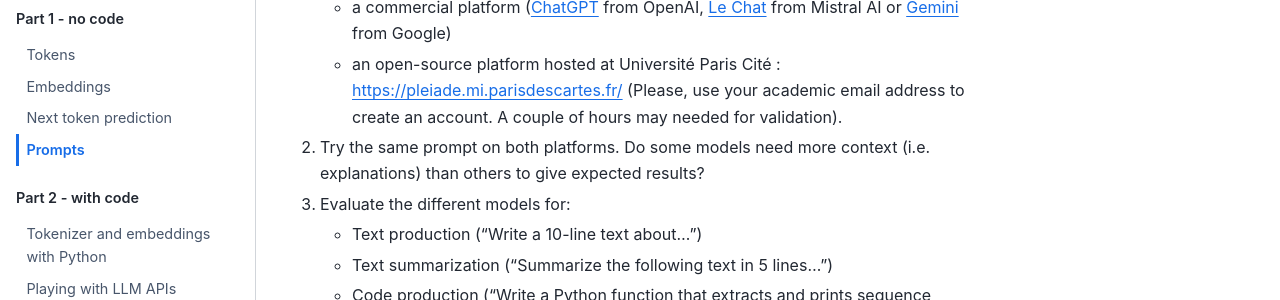
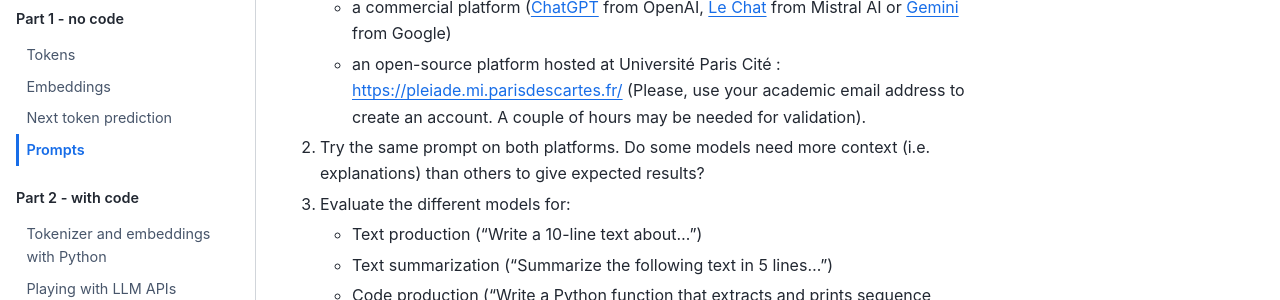
Before and after one commit to pierrepo/llm-practicals, a Jupyter Book: the page built from content/prompts.md, in a window 1280 px wide and 900 px high. Shown: the part 252-552 px from the top of the window. Built offline with Jupyter Book 1.0.4 settings and Sphinx 7.4.7 and the Sphinx Book theme 1.1.4, drawn with Linux system fonts in a browser that asks for light colours.

Commit message:
Fix typos

```diff
--- a/content/prompts.md
+++ b/content/prompts.md
@@ -4,7 +4,7 @@
 
 1. Create an account on:
     - a commercial platform ([ChatGPT](https://chatgpt.com/) from OpenAI, [Le Chat](https://chat.mistral.ai/) from Mistral AI or [Gemini](https://gemini.google.com/app) from Google)
-    - an open-source platform hosted at Université Paris Cité : https://pleiade.mi.parisdescartes.fr/ (Please, use your academic email address to create an account. A couple of hours may needed for validation).
+    - an open-source platform hosted at Université Paris Cité : https://pleiade.mi.parisdescartes.fr/ (Please, use your academic email address to create an account. A couple of hours may be needed for validation).
 2. Try the same prompt on both platforms. Do some models need more context (i.e. explanations) than others to give expected results?
 3. Evaluate the different models for:
     - Text production ("Write a 10-line text about...")
```
